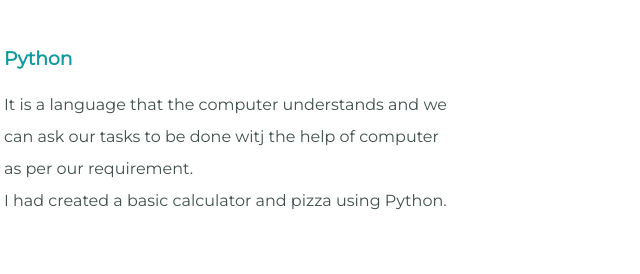
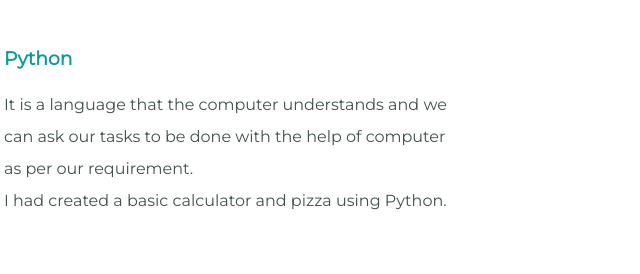
Before and after one commit to SiddheshP1996/Capstone-Project-2, a plain HTML site: page index.html in a window 1280 px wide. Shown: the part 1904-2178 px from the top of the page, 506-1146 px from the left. Drawn offline with Linux system fonts and the light colour scheme.

Commit message:
Portfolio

```diff
--- a/index.html
+++ b/index.html
@@ -52,7 +52,7 @@
               <div class="skill-row">
                 <img class="python" src="./images/python.webp" alt="python">
                 <h3>Python</h3>
-                <p class="python-description">It is a language that the computer understands and we can ask our tasks to be done witj the
+                <p class="python-description">It is a language that the computer understands and we can ask our tasks to be done with the
                     help of computer as per our requirement. <br> I had created a basic calculator and pizza using Python.
                 </p>
                 <img class="calci" src="./images/maths.gif" alt="calci">
```
